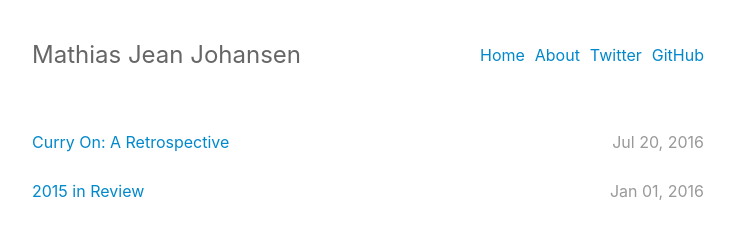
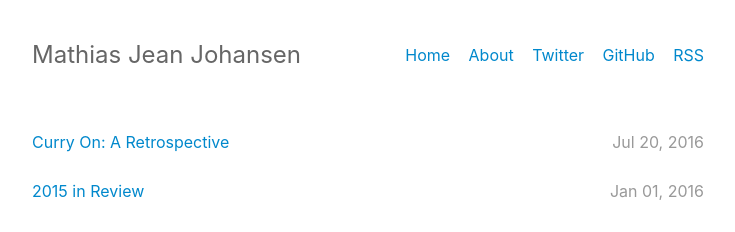
Before and after one commit to majjoha/majjoha.github.io, a Jekyll site: the page built from index.html, in a window 1280 px wide. Shown: the top 232 px of the page, without its empty margins (272-1007 px from the left). Built offline with Jekyll 4.4.1, drawn with Linux system fonts in a browser that asks for light colours.

Commit message:
Add link to RSS feed.

```diff
--- a/_includes/style.css
+++ b/_includes/style.css
@@ -30,14 +30,14 @@ header {
 }
 
 header h1 {
-  flex: 2;
+  flex: 1.5;
   font-size: 1.5rem;
   font-weight: normal;
 }
 
 header nav {
   display: flex;
-  flex: 1;
+  flex: 1.2;
   justify-content: space-between;
 
   flex-direction: row;
@@ -74,6 +74,10 @@ article time {
 
 time {
   color: #999;
+}
+
+time a:hover {
+  text-decoration: none;
 }
 
 a {
--- a/_layouts/default.html
+++ b/_layouts/default.html
@@ -21,6 +21,7 @@
         <a href="/about">About</a>
         <a href="https://twitter.com/majjoha" rel="me">Twitter</a>
         <a href="https://github.com/majjoha" rel="me">GitHub</a>
+        <a href="/atom.xml">RSS</a>
       </nav>
     </header>
     <section>
```
